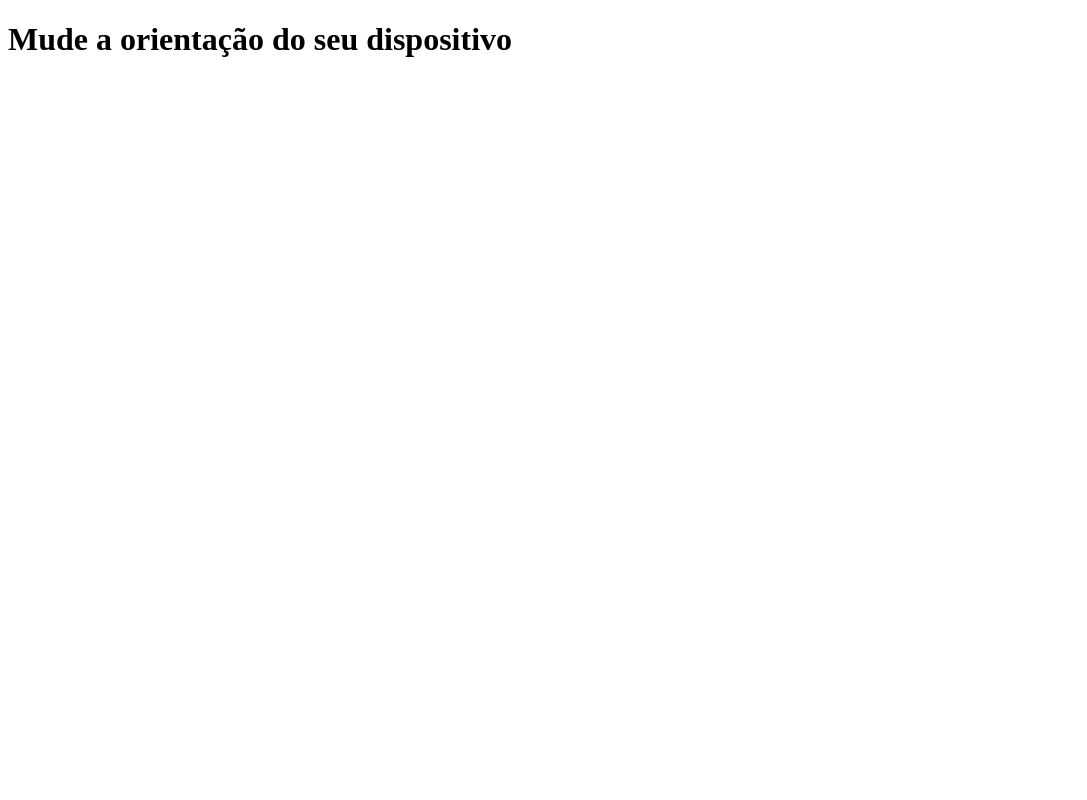
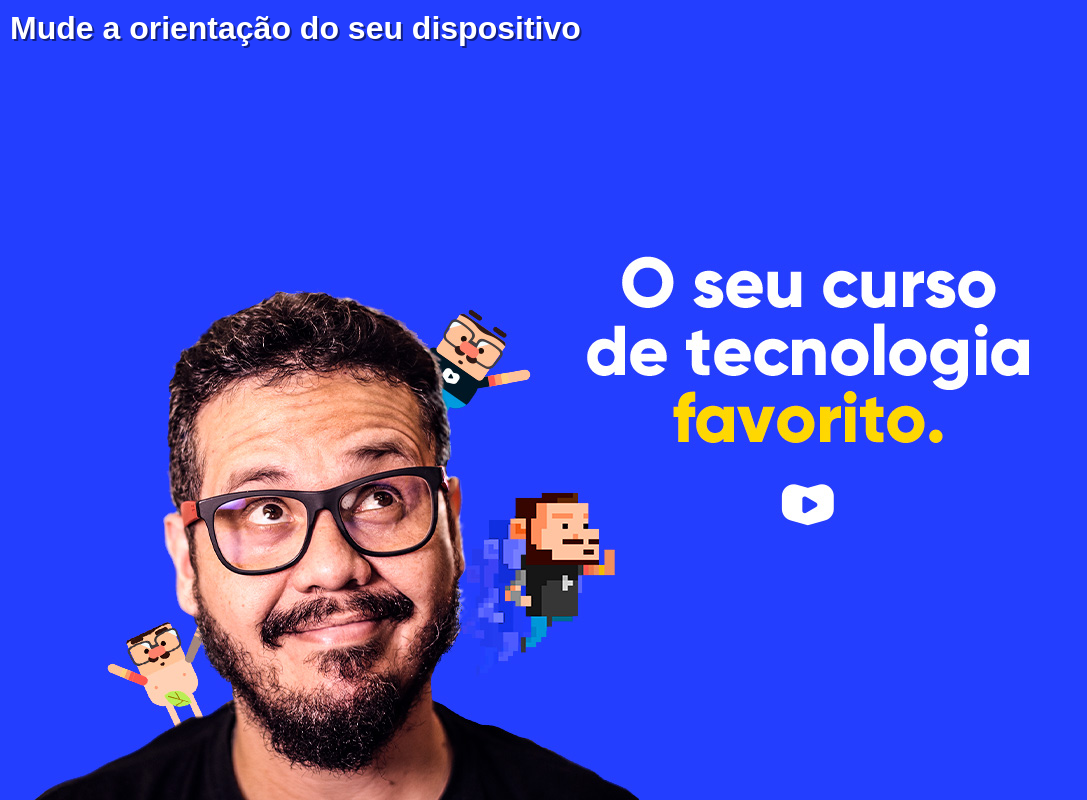
Before and after one commit to caiomangabeira/html-css, a plain HTML site: page exercicios/ex026/mq002/index.html in a window 1280 px wide. Shown: the whole page, without its empty margins (0-1087 px from the left). Drawn offline with Linux system fonts and the light colour scheme.

Commit message:
ex 002 mq

```diff
--- a/exercicios/ex026/mq002/estilos/paisagem.css
+++ b/exercicios/ex026/mq002/estilos/paisagem.css
@@ -1,3 +1,8 @@
 @charset "UTF-8";
 
 /* Aparelho deitado (landscape) */
+
+body {
+    background-image: url(../imagens/cev-landscape.jpg);
+    background-position: left bottom;
+}
--- a/exercicios/ex026/mq002/estilos/retrato.css
+++ b/exercicios/ex026/mq002/estilos/retrato.css
@@ -1,3 +1,8 @@
 @charset "UTF-8";
 
 /* Aparelho em pé (portrait) */
+
+body {
+    background-image: url(../imagens/cev-portrait.jpg);
+    background-position: center bottom;
+}
--- a/exercicios/ex026/mq002/estilos/style.css
+++ b/exercicios/ex026/mq002/estilos/style.css
@@ -1,3 +1,23 @@
 @charset "UTF-8";
 
 /* Configurações gerais */
+
+* {
+    margin: 0px;
+    padding: 0px;
+    font-family: Arial, Helvetica, sans-serif;
+}
+
+html, body {
+    width: 100vw;
+    height: 100vh;
+    background-color: #233eff;
+    background-size: contain;
+    background-repeat: no-repeat;
+}
+
+h1 {
+    color: white;
+    text-shadow: 2px 2px 0px #111f85;
+    padding: 10px;
+}
```
